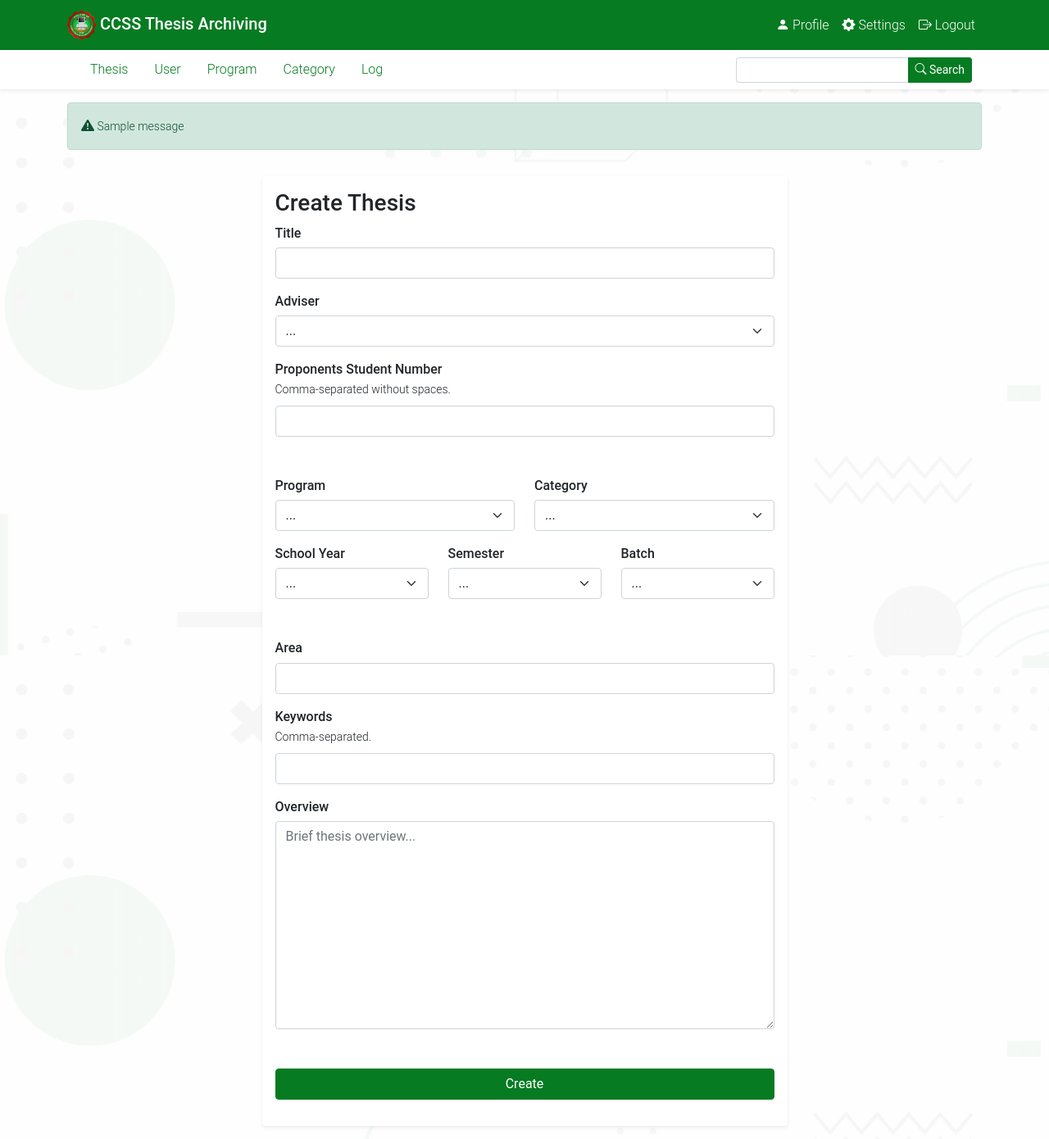
After one commit to Heiseinosay/thesis-archiving, a Flask app: page /thesis/create in a window 1280 px wide. The commit adds this page. Shown: the whole page at 82% size. Run offline with Flask 2, Linux system fonts and the light colour scheme; a user stored in the database is signed in; tables that the repository leaves empty hold one stand-in row (values such as "Sample post"); one stand-in notice (Sample message) is shown; some libraries are stand-ins or nearby versions.

Commit message:
user and thesis create

```diff
--- a/thesis_archiving/templates/base.html
+++ b/thesis_archiving/templates/base.html
@@ -47,5 +47,9 @@
 		<!-- bootstrap js -->
 		<script src="{{ url_for('static', filename='bootstrap/bootstrap.bundle.min.js') }}"></script>
 
+		{% block script %}
+
+		{% endblock %}
+
 	</body>
 </html>
--- a/thesis_archiving/templates/components/_data_actions.html
+++ b/thesis_archiving/templates/components/_data_actions.html
@@ -1,4 +1,4 @@
-{% macro data_actions(import_url='',export_url='',new_url='',new_label='') %}
+{% macro data_actions(import_url='',export_url='',create_url='',create_label='') %}
 
     {% if import_url %}
         <a class="btn btn-sm btn-outline-secondary me-1 bi bi-upload" href="{{ url_for(import_url) }}" role="button"> Import</a>
@@ -8,8 +8,8 @@
         <a class="btn btn-sm btn-secondary me-1 bi bi-download" href="{{ url_for(export_url) }}" role="button"> Export</a>
     {% endif %}
 
-    {% if new_url %}
-        <a class="btn btn-sm btn-dark bi bi-plus-circle" href="{{ url_for(new_url) }}" role="button"> New {{ new_label }}</a>
+    {% if create_url %}
+        <a class="btn btn-sm btn-dark bi bi-plus-circle" href="{{ url_for(create_url) }}" role="button"> Create {{ create_label }}</a>
     {% endif %}
 
 {% endmacro %}
--- a/thesis_archiving/templates/components/_fields.html
+++ b/thesis_archiving/templates/components/_fields.html
@@ -1,29 +1,111 @@
 <!-- general field -->
-{% macro field(type, name, result, value="") %}
+{% macro field(type, name, result, value) %}
+
+    {% set input_class = "form-control" %}
+    {% set feedback_class = "" %}
 
     {% if result["valid"][name] %}
-        <input type="{{type}}" name="{{name}}" value="{{value}}" class="form-control is-valid">
-        <!-- feedback div for ajax -->
-        <div class="">
-
-        </div>
-
-    {% elif result["invalid"][name] %}
-        <input type="{{type}}" name="{{name}}" value="{{value}}" class="form-control is-invalid">
-        <div class="invalid-feedback">
-            {% for msg in result["invalid"][name] %}
-                <p class="mb-0"><small>{{msg}}</small></p>
-            {% endfor %}
-        </div>
-
-    {% else %}
-        <input type="{{type}}" name="{{name}}" value="{{value}}" class="form-control">
-
-        <!-- feedback div for ajax -->
-        <div class="">
-
-        </div>
+        {% set input_class = input_class + " is-valid" %}
+    {% endif %}
+    {% if result["invalid"][name] %}
+        {% set input_class = input_class + " is-invalid" %}
+        {% set feedback_class = "invalid-feedback" %}
 
     {% endif %}
 
+    <input type="{{type}}" name="{{name}}" value="{{value|trim}}" class="{{ input_class }}">
+
+    <!-- feedback div for ajax -->
+    {{ feedback(feedback_class, result["invalid"][name]) }}
+
 {% endmacro %}
+
+
+<!-- select field -->
+{% macro field_select(name, result, choices, value) %}
+
+    {% set select_class = "form-select form-control" %}
+    {% set feedback_class = "" %}
+
+    {% if result["valid"][name] %}
+        {% set select_class = select_class + " is-valid" %}
+    {% endif %}
+    {% if result["invalid"][name] %}
+        {% set select_class = select_class + " is-invalid" %}
+        {% set feedback_class = "invalid-feedback" %}
+
+    {% endif %}
+
+    <select class="{{ select_class }}" name="{{ name }}">
+        <option selected disabled value="">...</option>
+        {% for k, v in choices.items() %}
+            {% if value and k == value | int %}
+                <option selected value="{{ k }}">{{ v }}</option>
+            {% else %}
+                <option value="{{ k }}">{{ v }}</option>
+            {% endif %}
+        {% endfor %}
+    </select>
+
+    <!-- feedback div for ajax -->
+    {{ feedback(feedback_class, result["invalid"][name]) }}
+
+{% endmacro %}
+
+
+<!-- textarea -->
+{% macro field_textarea(name, result, value) %}
+
+    {% set textarea_class = "form-control" %}
+    {% set feedback_class = "" %}
+
+    {% if result["valid"][name] %}
+        {% set textarea_class = textarea_class + " is-valid" %}
+    {% endif %}
+    {% if result["invalid"][name] %}
+        {% set textarea_class = textarea_class + " is-invalid" %}
+        {% set feedback_class = "invalid-feedback" %}
+
+    {% endif %}
+
+    <textarea name="{{name}}" placeholder="Brief thesis overview..." class="{{ textarea_class }}" rows="10">{{value}}</textarea>
+    <!-- feedback div for ajax -->
+    {{ feedback(feedback_class, result["invalid"][name]) }}
+
+{% endmacro %}
+
+<!-- checkbox -->
+{% macro field_checkbox(name, result, label, value) %}
+
+    {% set check_class = "form-check-input" %}
+    {% set feedback_class = "" %}
+
+    {% if result["valid"][name] %}
+        {% set check_class = check_class + " is-valid" %}
+    {% endif %}
+
+    {% if result["invalid"][name] %}
+        {% set check_class = check_class + " is-invalid" %}
+        {% set feedback_class = "invalid-feedback" %}
+    {% endif %}
+
+    <input class="{{ check_class }}" type="checkbox" value="1" {{ 'checked' if value else '' }} name="{{ name }}">
+    <label class="form-check-label">
+        {{ label }}
+    </label>
+{% endmacro %}
+
+<!-- feedback -->
+{% macro feedback(feedback_class, result) %}
+    <!-- id = feedback-{{name}} -->
+    <div class="{{ feedback_class }}">
+
+        {% if result %}
+            {% for msg in result %}
+                <p class="mb-0"><small>{{msg}}</small></p>
+            {% endfor %}
+        {% endif %}
+
+    </div>
+
+{% endmacro %}
--- /dev/null
+++ b/thesis_archiving/templates/components/csrf_token.html
@@ -0,0 +1 @@
+<input type="hidden" name="csrf_token" value="{{ csrf_token() }}">
--- a/thesis_archiving/templates/components/flash.html
+++ b/thesis_archiving/templates/components/flash.html
@@ -1,9 +1,15 @@
 {% with messages = get_flashed_messages(with_categories=true) %}
     {% if messages %}
-        <ul class=flashes>
         {% for category, message in messages %}
-            <li class="{{ category }}">{{ message }}</li>
+            <div class="container">
+                <div class="row mt-3">
+                    <div class="col">
+                        <div class="alert alert-{{category}} mx-auto" role="alert">
+                            <i class="bi bi-exclamation-triangle-fill"></i><small> {{message}}</small>
+                        </div>
+                    </div>
+                </div>
+            </div>
         {% endfor %}
-    </ul>
     {% endif %}
 {% endwith %}
--- /dev/null
+++ b/thesis_archiving/templates/thesis/create.html
@@ -0,0 +1,136 @@
+{% from "components/_fields.html" import field, field_select, field_textarea %}
+
+{% extends "base.html" %}
+
+{% block body %}
+
+	<div class="container py-3">
+        <div class="row justify-content-center">
+            <div class="col-12 col-lg-7">
+
+                <div class="card shadow-sm border-0">
+                    <div class="card-body">
+                        <h3 class="card-title">
+							Create Thesis
+						</h3>
+
+                        <form action="" method="POST">
+                            {% include "components/csrf_token.html" %}
+
+                            <!-- title -->
+                            <div class="mb-3">
+                                <label class="form-label h6">Title</label>
+                                {{ field("text", "title", result, request.form['title']) }}
+                            </div>
+
+                            <!-- adviser -->
+                            <div class="mb-3">
+                                <label class="form-label h6">Adviser</label>
+                                {{ field_select("adviser_id", result, choices['adviser_id'], request.form['adviser_id']) }}
+                            </div>
+
+                            <!-- proponents -->
+                            <div class="mb-3">
+                                <label class="form-label h6 mb-0">Proponents Student Number</label>
+                                <p class="mb-2"><small>Comma-separated without spaces.</small></p>
+                                {{ field("text", "proponents", result, request.form['proponents']) }}
+                            </div>
+
+                            <div class="my-5">
+                            </div>
+
+                            <div class="row mb-3">
+                                <!-- program -->
+                                <div class="col-12 col-sm-6">
+                                    <label class="form-label h6">Program</label>
+                                    {{ field_select("program_id", result, choices['program_id'], request.form['program_id']) }}
+                                </div>
+
+                                <!-- category -->
+                                <div class="col-12 col-sm-6">
+                                    <label class="form-label h6">Category</label>
+                                    {{ field_select("category_id", result, choices['category_id'], request.form['category_id']) }}
+                                </div>
+                            </div>
+
+                            <div class="row mb-3">
+                                <!-- sy -->
+                                <div class="col-12 col-sm-4">
+                                    <label class="form-label h6">School Year</label>
+                                    {{ field_select("sy_start", result, choices['sy_start'], request.form['sy_start']) }}
+                                </div>
+
+                                <!-- sem -->
+                                <div class="col-12 col-sm-4">
+                                    <label class="form-label h6">Semester</label>
+                                    {{ field_select("semester", result, choices['semester'], request.form['semester']) }}
+                                </div>
+
+                                <!-- is_old -->
+                                <div class="col-12 col-sm-4">
+                                    <label class="form-label h6">Batch</label>
+                                    {{ field_select("is_old", result, choices['is_old'], request.form['is_old']) }}
+                                </div>
+                            </div>
+
+                            <div class="my-5">
+                            </div>
+
+                            <!-- area -->
+                            <div class="mb-3">
+                                <label class="form-label h6">Area</label>
+                                {{ field("text", "area", result, request.form['area']) }}
+                            </div>
+
+                            <!-- keywords -->
+                            <div class="mb-3">
+                                <label class="form-label h6 mb-0">Keywords</label>
+                                <p class="mb-2"><small>Comma-separated.</small></p>
+                                {{ field("text", "keywords", result, request.form['keywords']) }}
+                            </div>
+
+                            <!-- overview -->
+                            <div class="mb-5">
+                                <label class="form-label h6">Overview</label>
+                                {{ field_textarea("overview", result, request.form['overview']) }}
+                            </div>
+
+                            <div class="d-grid gap-2 mb-3">
+                                <button class="btn btn-ueccss" type="submit">Create</button>
+                            </div>
+                        </form>
+
+                    </div>
+                </div>
+
+            </div>
+        </div>
+	</div>
+
+
+
+{% endblock %}
+
+{#
+==basic info
+title - input/
+
+adviser_id - dropdown/
+proponents - input
+
+program_id - dropdown/
+category_id - dropdown/
+
+sy_start - input/
+semester - dropdown/
+is_old - check/
+
+==Descriptions
+area - input
+keywords - input
+overview - textarea
+
+
+number - backend
+date_registered - backend
+#}
--- a/thesis_archiving/templates/user/login.html
+++ b/thesis_archiving/templates/user/login.html
@@ -34,7 +34,7 @@
 				<p class="text-center mb-4">CCSS Thesis Archiving</p>
 
 				<form class="row" method="POST" action="">
-					<input type="hidden" name="csrf_token" value="{{ csrf_token() }}">
+					{% include "components/csrf_token.html" %}
 
 					<!-- username -->
 					<div class="mb-3">
--- a/thesis_archiving/templates/user/read.html
+++ b/thesis_archiving/templates/user/read.html
@@ -26,7 +26,7 @@
 									User
 								</span>
 								<div class="d-flex flex-wrap align-items-start">
-									{{ data_actions(export_url='user.export') }}
+									{{ data_actions(export_url='user.export',create_url='user.create') }}
 								</div>
 							</div>
 						</h3>
--- a/thesis_archiving/thesis/routes.py
+++ b/thesis_archiving/thesis/routes.py
@@ -1,8 +1,14 @@
-from flask import Blueprint, render_template, request, redirect, url_for, send_file
+from flask import Blueprint, render_template, request, redirect, url_for, send_file, flash
 from flask_login import login_required
-from thesis_archiving.models import Thesis, User
+from thesis_archiving import db
+from thesis_archiving.models import Thesis, User, Program, Category
 from thesis_archiving.utils import export_to_excel
+from thesis_archiving.validation import validate_input
+from thesis_archiving.thesis.validation import CreateThesisSchema
 from sqlalchemy import or_
+from datetime import datetime
+import pytz
+from pprint import pprint
 
 thesis = Blueprint("thesis", __name__, url_prefix="/thesis")
 
@@ -39,6 +45,7 @@ def read():
 @login_required
 def export():
 
+    # rows
     data = [
         [
             thesis.title,
@@ -62,6 +69,7 @@ def export():
         ] for thesis in Thesis.query.order_by(Thesis.is_old, Thesis.title).all()
     ]
 
+    # headers
     columns = [
         "title",
         "is_old",
@@ -81,3 +89,66 @@ def export():
     output, download_name = export_to_excel("thesis-archiving-thesis-", data, columns)
 
     return send_file(output, as_attachment=True, download_name=download_name)
+
+@thesis.route("/create", methods=["POST", "GET"])
+@login_required
+def create():
+    result = {
+        'valid' : {},
+        'invalid' : {}
+    }
+
+    choices = {
+        'adviser_id' : {adviser.id : adviser.full_name for adviser in User.query.filter_by(is_adviser=True).order_by(User.full_name).all()},
+        'program_id' : {program.id : program.name for program in Program.query.order_by(Program.name).all()},
+        'category_id' : {category.id : category.name for category in Category.query.order_by(Category.name).all()},
+        'sy_start' : { year : year for year in range(2000, datetime.now(tz=pytz.timezone('Asia/Manila')).year + 1)},
+        'semester' : {1:1, 2:2},
+        'is_old' : {1:'Old', 0:'New'}
+    }
+
+    if request.method == "POST":
+
+        # contains form data converted to mutable dict
+        data = request.form.to_dict()
+
+        # marshmallow validation
+        result = validate_input(data, CreateThesisSchema)
+
+        if not result['invalid']:
+            # prevent premature flushing
+            with db.session.no_autoflush:
+                # values for validated and filtered input
+                data = result['valid']
+
+                # init model obj + fill in values
+                _thesis = Thesis()
+
+                _thesis.title = data['title']
+                _thesis.sy_start = data['sy_start']
+                _thesis.semester = data['semester']
+                _thesis.is_old = data['is_old']
+                _thesis.area = data['area']
+                _thesis.keywords = data['keywords']
+                _thesis.overview = data['overview']
+
+                _thesis.adviser = User.query.get(data['adviser_id'])
+                _thesis.program = Program.query.get(data['program_id'])
+                _thesis.category = Category.query.get(data['category_id'])
+
+                if not _thesis.is_old:
+                    _thesis.number = Thesis.thesis_number()
+
+                for p in data['proponents']:
+                    _thesis.proponents.append(User.query.filter_by(username=p).first())
+
+                try:
+                    db.session.add(_thesis)
+                    db.session.commit()
+                    flash("Successfully created new thesis.", "success")
+                    return redirect(url_for('thesis.read'))
+
+                except:
+                    flash("An error occured", "danger")
+
+    return render_template("thesis/create.html", result=result, choices=choices)
```
Also changed, not shown: thesis_archiving/templates/thesis/read.html (+6 -1 lines), thesis_archiving/templates/user/create.html (added, +87 -0 lines), thesis_archiving/thesis/validation.py (added, +80 -0 lines), thesis_archiving/user/routes.py (+49 -1 lines), thesis_archiving/user/validation.py (+49 -41 lines), thesis_archiving/validation.py (added, +48 -0 lines).
